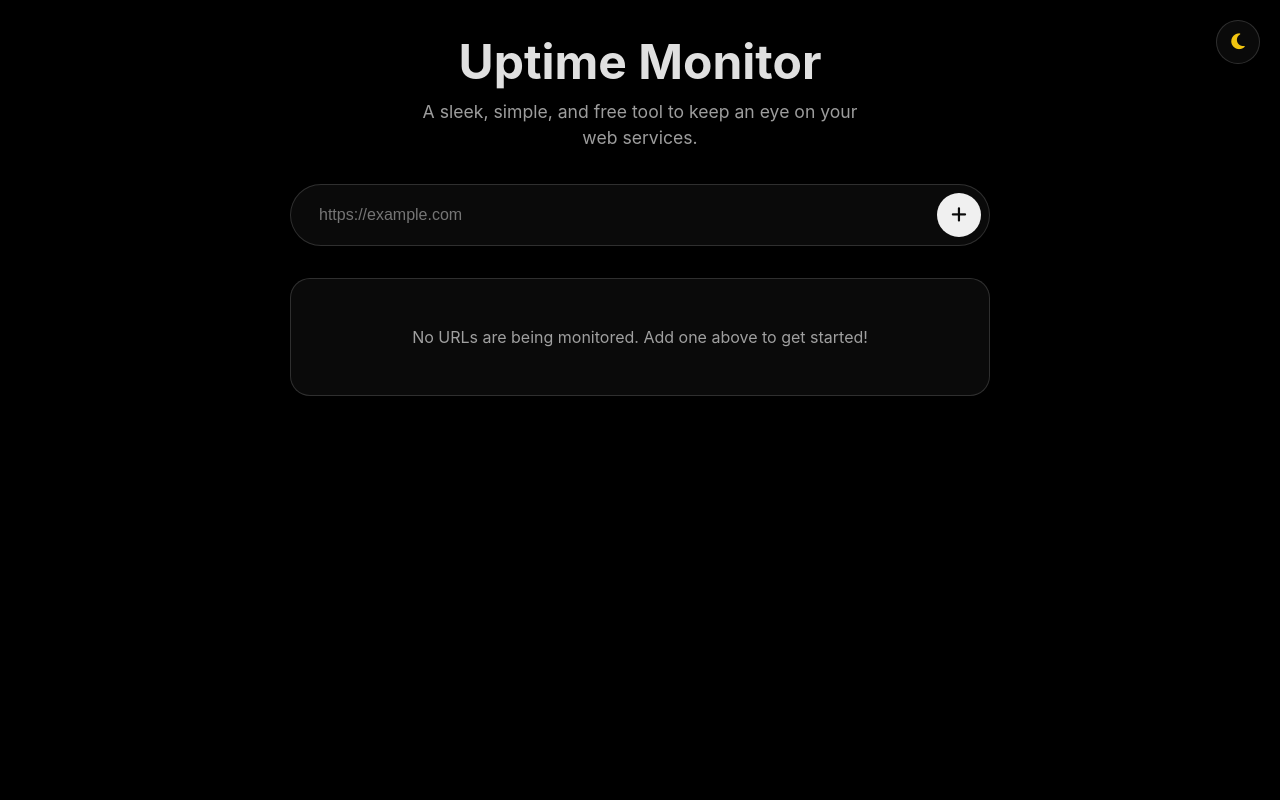
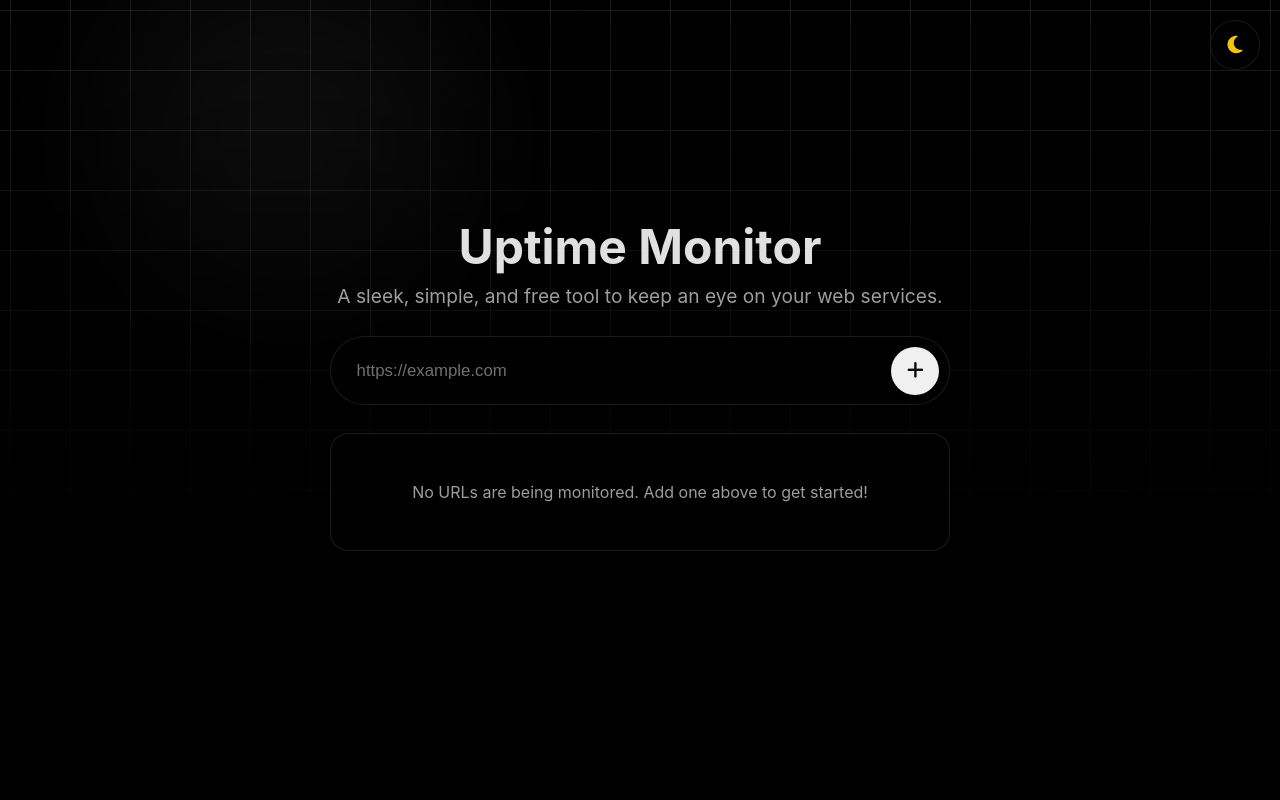
Before and after one commit to EndOverdosing/Monitor-Uptime, a FastAPI app: page / in a window 1280 px wide. Run offline with FastAPI, Linux system fonts and the light colour scheme; data that the repository does not hold is empty.

Commit message:
Update style.css

```diff
--- a/static/style.css
+++ b/static/style.css
@@ -1,8 +1,8 @@
 :root {
     --border-radius-soft: 12px;
-    --border-radius-round: 20px;
+    --border-radius-round: 18px;
     --border-radius-pill: 50px;
-    --transition-fluid: all 0.4s cubic-bezier(0.25, 0.8, 0.25, 1);
+    --transition-std: all 0.35s ease-in-out;
     --font-weight-normal: 400;
     --font-weight-medium: 500;
     --font-weight-semibold: 600;
@@ -10,9 +10,9 @@
     --primary-text-color: #e0e0e0;
     --secondary-text-color: rgba(224, 224, 224, 0.7);
     --muted-text-color: rgba(224, 224, 224, 0.5);
-    --border-color-subtle: rgba(255, 255, 255, 0.15);
+    --border-color-subtle: rgba(255, 255, 255, 0.1);
     --background-color-page: #000000;
-    --glass-base-bg: rgba(20, 20, 20, 0.5);
+    --glass-base-bg: rgba(0, 0, 0, 0.5);
     --button-primary-bg: #f0f0f0;
     --button-primary-text: #0a0a0a;
     --button-primary-hover-bg: #ffffff;
@@ -23,14 +23,17 @@
     --gradient-start: rgba(0, 0, 0, 0);
     --gradient-middle: rgba(0, 0, 0, 0.5);
     --gradient-end: rgba(0, 0, 0, 1);
+    --gradient-middle-pos: 40%;
+    --gradient-end-pos: 70%;
 }
+
 body.light-theme {
     --primary-text-color: #1d1d1f;
     --secondary-text-color: rgba(29, 29, 31, 0.7);
     --muted-text-color: rgba(29, 29, 31, 0.5);
     --border-color-subtle: rgba(0, 0, 0, 0.1);
     --background-color-page: #f5f5f7;
-    --glass-base-bg: rgba(255, 255, 255, 0.5);
+    --glass-base-bg: rgba(255, 255, 255, 0.6);
     --button-primary-bg: #000000;
     --button-primary-text: #ffffff;
     --button-primary-hover-bg: #1d1d1f;
@@ -39,56 +42,86 @@ body.light-theme {
     --gradient-middle: rgba(255, 255, 255, 0.5);
     --gradient-end: rgba(255, 255, 255, 1);
 }
-*,*::before,*::after { margin: 0; padding: 0; box-sizing: border-box; }
+
+*, *::before, *::after { margin: 0; padding: 0; box-sizing: border-box; }
 html { scroll-behavior: smooth; }
+
 body {
+    position: relative;
     background-color: var(--background-color-page);
+    background-image: linear-gradient(to right, var(--border-color-subtle) 1px, transparent 1px), linear-gradient(to bottom, var(--border-color-subtle) 1px, transparent 1px);
+    background-size: 60px 60px;
+    background-position: center;
     font-family: -apple-system, BlinkMacSystemFont, 'SF Pro Text', 'Helvetica Neue', Helvetica, Arial, sans-serif;
     -webkit-font-smoothing: antialiased;
-    display: flex; justify-content: center; align-items: flex-start;
-    min-height: 100vh; padding: 2rem 1rem;
+    display: flex;
+    justify-content: center;
+    align-items: center;
+    min-height: 100vh;
+    padding: 2rem 1rem;
+    overflow-x: hidden;
     transition: background-color 0.4s ease;
 }
-body::before, body::after { content: ""; position: fixed; left: 0; right: 0; pointer-events: none; }
-body::before { top: 0; bottom: 0; background: linear-gradient(to bottom, var(--gradient-start) 0%, var(--gradient-middle) 40%, var(--gradient-end) 70%); z-index: 1; }
+
+body::before {
+    content: ""; position: absolute; top: 0; left: 0; right: 0; bottom: 0;
+    pointer-events: none; background: linear-gradient(to bottom, var(--gradient-start) 0%, var(--gradient-middle) var(--gradient-middle-pos), var(--gradient-end) var(--gradient-end-pos));
+    z-index: 1;
+}
+
 body::after {
-    content: ""; top: 0; bottom: 0;
-    background: radial-gradient(circle at var(--cursor-x) var(--cursor-y), hsla(0, 0%, 100%, 0.3) 50px, hsla(0, 0%, 100%, 0.1) 150px, transparent 300px), var(--border-color-subtle);
+    content: ""; position: fixed; top: 0; left: 0; right: 0; bottom: 0; pointer-events: none;
+    background: radial-gradient(circle at var(--cursor-x) var(--cursor-y), hsla(0, 0%, 100%, 0.363) 50px, hsla(0, 0%, 100%, 0.125) 150px, transparent 300px);
     mask-image: linear-gradient(to right, white 1px, transparent 1px), linear-gradient(to bottom, white 1px, transparent 1px);
     -webkit-mask-image: linear-gradient(to right, white 1px, transparent 1px), linear-gradient(to bottom, white 1px, transparent 1px);
     mask-size: 60px 60px; -webkit-mask-size: 60px 60px;
     mask-position: center; -webkit-mask-position: center;
-    opacity: var(--cursor-opacity, 0.5);
-    transition: opacity 0.3s ease-out;
-    z-index: 0;
+    opacity: var(--cursor-opacity, 0); transition: opacity 0.3s ease-out; z-index: 0;
 }
+
 body.light-theme::after {
-    background: radial-gradient(circle at var(--cursor-x) var(--cursor-y), rgba(0, 0, 0, 0.15) 50px, rgba(0, 0, 0, 0.05) 150px, transparent 300px), var(--border-color-subtle);
+    background: radial-gradient(circle at var(--cursor-x) var(--cursor-y), rgba(0, 0, 0, 0.15) 50px, rgba(0, 0, 0, 0.2) 150px, transparent 300px);
 }
+
 .theme-switcher {
-    position: fixed; top: 20px; right: 20px; width: 44px; height: 44px;
+    position: fixed; top: 20px; right: 20px; width: 50px; height: 50px;
     background-color: var(--glass-base-bg); border: 1px solid var(--border-color-subtle);
     border-radius: 50%; cursor: pointer; display: flex; justify-content: center; align-items: center;
-    z-index: 1000; overflow: hidden; transition: var(--transition-fluid); backdrop-filter: blur(16px);
+    z-index: 1000; overflow: hidden; transition: var(--transition-std); backdrop-filter: blur(10px);
 }
-.theme-switcher:hover { transform: scale(1.1); box-shadow: 0 4px 20px rgba(0, 0, 0, 0.2); }
-.theme-switcher .sun-icon, .theme-switcher .moon-icon { font-size: 18px; position: absolute; transition: transform 0.4s ease-in-out, opacity 0.4s ease-in-out; }
+
+.theme-switcher:hover { transform: scale(1.05); box-shadow: 0 4px 15px rgba(0, 0, 0, 0.1); }
+.theme-switcher .sun-icon, .theme-switcher .moon-icon { font-size: 20px; position: absolute; transition: transform 0.4s ease-in-out, opacity 0.4s ease-in-out; }
 .theme-switcher .sun-icon { color: #f39c12; transform: translateY(-150%); opacity: 0; }
 .theme-switcher .moon-icon { color: #f1c40f; transform: translateY(0); opacity: 1; }
 body.light-theme .theme-switcher .sun-icon { transform: translateY(0); opacity: 1; }
 body.light-theme .theme-switcher .moon-icon { transform: translateY(150%); opacity: 0; }
-.main-content-wrapper { width: 100%; max-width: 700px; margin: 0 auto; display: flex; flex-direction: column; gap: 2rem; padding-bottom: 4rem; position: relative; z-index: 2; }
-@keyframes fade-in-up { from { opacity: 0; transform: translateY(20px); } to { opacity: 1; transform: translateY(0); } }
-.hero-header { text-align: center; animation: fade-in-up 0.6s 0.1s ease-out both; }
-.hero-header h1 { font-size: clamp(2.2rem, 5vw, 3rem); color: var(--primary-text-color); font-weight: var(--font-weight-bold); }
-.hero-header .subtitle { font-size: clamp(1rem, 4vw, 1.1rem); color: var(--secondary-text-color); margin-top: 0.5rem; max-width: 450px; margin-left: auto; margin-right: auto; line-height: 1.5; }
+
+.blurry-orbs { position: fixed; top: 0; left: 0; width: 100%; height: 100%; z-index: -1; pointer-events: none; }
+.blurry-orbs>div {
+    position: absolute; background: var(--accent-color); border-radius: 50%;
+    opacity: 0.1; filter: blur(80px); animation: moveOrb 15s infinite alternate;
+}
+.blurry-orbs>div:nth-child(1) { height: 250px; width: 250px; top: 10%; left: 5%; animation-duration: 25s; }
+.blurry-orbs>div:nth-child(2) { height: 200px; width: 200px; top: 60%; right: 10%; animation-duration: 18s; animation-delay: -5s; }
+.blurry-orbs>div:nth-child(3) { height: 150px; width: 150px; bottom: 5%; left: 20%; animation-duration: 20s; }
+@keyframes moveOrb { 0% { transform: translate(0, 0) scale(1); } 50% { transform: translate(120px, -80px) scale(1.4); } 100% { transform: translate(-40px, 100px) scale(0.8); } }
+
+.main-content-wrapper { width: 100%; max-width: 620px; margin: 0 auto; display: flex; flex-direction: column; gap: 1.75rem; padding-bottom: 2rem; position: relative; z-index: 2; perspective: 1000px; }
+@keyframes fade-in-up { from { opacity: 0; transform: translateY(25px); } to { opacity: 1; transform: translateY(0); } }
+
+.hero-header { text-align: center; animation: fade-in-up 0.8s 0.2s ease-out both; }
+.hero-header h1 { font-size: clamp(2.2rem, 5vw, 3rem); color: var(--primary-text-color); font-weight: var(--font-weight-bold); margin-bottom: 0.5rem; }
+.hero-header .subtitle { font-size: clamp(1rem, 4vw, 1.2rem); color: var(--secondary-text-color); }
+
 .interactive-border {
-    position: relative;
-    background-color: var(--glass-base-bg); border: 1px solid var(--border-color-subtle);
-    backdrop-filter: blur(18px); -webkit-backdrop-filter: blur(18px);
-    transition: var(--transition-fluid);
+    position: relative; background-color: var(--glass-base-bg); border: 1px solid var(--border-color-subtle);
+    backdrop-filter: blur(14px); transition: transform 0.3s ease-out, box-shadow 0.3s ease-out, background-color 0.4s ease;
+    transform-style: preserve-3d;
 }
-.interactive-border:hover { transform: translateY(-5px); box-shadow: 0 10px 30px rgba(0, 0, 0, 0.2); }
+.interactive-border:hover { box-shadow: 0 0 30px rgba(0,0,0,0.1); }
+body.light-theme .interactive-border:hover { box-shadow: 0 0 30px rgba(0,0,0,0.05); }
+
 .interactive-border::before {
     content: ""; position: absolute; top: 0; left: 0; right: 0; bottom: 0; border-radius: inherit; pointer-events: none;
     border: 1px solid transparent; background: radial-gradient(300px circle at var(--x) var(--y), var(--accent-color), transparent 40%) border-box;
@@ -96,16 +129,19 @@ body.light-theme .theme-switcher .moon-icon { transform: translateY(150%); opaci
     mask-composite: exclude; -webkit-mask-composite: xor; opacity: var(--opacity, 0); transition: opacity 0.2s ease-out;
 }
 body.light-theme .interactive-border::before { background: radial-gradient(250px circle at var(--x) var(--y), rgba(0, 0, 0, 0.8), transparent 40%) border-box; }
-.url-form-container { animation: fade-in-up 0.6s 0.2s ease-out both; border-radius: var(--border-radius-pill); }
-.url-form { display: flex; align-items: center; padding: 0.5rem; gap: 0.5rem; }
-#url-input { flex-grow: 1; background: transparent; border: none; outline: none; color: var(--primary-text-color); font-size: 1rem; padding: 0.75rem 1.25rem; }
+
+.url-form-container { animation: fade-in-up 0.8s 0.4s ease-out both; border-radius: var(--border-radius-pill); }
+.url-form { display: flex; align-items: center; padding: 0.6rem; gap: 0.75rem; }
+#url-input { flex-grow: 1; background: transparent; border: none; outline: none; color: var(--primary-text-color); font-size: 1.05rem; padding: 0.5rem 1rem; }
 #url-input::placeholder { color: var(--muted-text-color); }
-#submit-button { display: flex; align-items: center; justify-content: center; height: 44px; width: 44px; background-color: var(--button-primary-bg); color: var(--button-primary-text); border: none; border-radius: 50%; font-size: 1.1rem; cursor: pointer; transition: var(--transition-fluid); flex-shrink: 0; }
-#submit-button:hover:not(:disabled) { transform: scale(1.15); }
-.flash-message { padding: 1rem 1.5rem; border-radius: var(--border-radius-soft); font-weight: 500; animation: fade-in-up 0.5s ease-out both; text-align: center; }
+#submit-button { display: flex; align-items: center; justify-content: center; height: 48px; width: 48px; background-color: var(--button-primary-bg); color: var(--button-primary-text); border: none; border-radius: 50%; font-size: 1.2rem; cursor: pointer; transition: var(--transition-std); flex-shrink: 0; }
+#submit-button:hover:not(:disabled) { transform: scale(1.1); }
+
+.flash-message { padding: 1.25rem 1.75rem; border-radius: var(--border-radius-soft); font-weight: 500; animation: fade-in-up 0.5s ease-out both; text-align: center; }
 .flash-success { background-color: rgba(80, 250, 123, 0.1); border: 1px solid rgba(80, 250, 123, 0.2); color: var(--success-color); }
 .flash-error { background-color: rgba(255, 85, 85, 0.1); border: 1px solid rgba(255, 85, 85, 0.2); color: var(--error-color); }
-.url-list-container { display: flex; flex-direction: column; gap: 1.5rem; animation: fade-in-up 0.6s 0.3s ease-out both; }
+
+.url-list-container { display: flex; flex-direction: column; gap: 1.5rem; animation: fade-in-up 0.8s 0.6s ease-out both; }
 .url-card { padding: 1.25rem 1.5rem; border-radius: var(--border-radius-round); display: flex; flex-direction: column; gap: 1rem; }
 .url-card-header { display: flex; justify-content: space-between; align-items: flex-start; gap: 1rem; }
 .url-link-wrapper { min-width: 0; }
@@ -118,7 +154,7 @@ body.light-theme .interactive-border::before { background: radial-gradient(250px
 .status-error { background-color: var(--error-color); }
 .status-unknown { background-color: var(--muted-text-color); color: var(--primary-text-color); }
 .delete-form button { background: none; border: none; cursor: pointer; padding: 0; }
-.delete-icon { font-size: 1.2rem; color: var(--muted-text-color); transition: var(--transition-fluid); }
+.delete-icon { font-size: 1.2rem; color: var(--muted-text-color); transition: var(--transition-std); }
 .delete-icon:hover { color: var(--error-color); transform: scale(1.2); }
 .url-card-stats { display: grid; grid-template-columns: 1fr 1fr; gap: 1rem; border-top: 1px solid var(--border-color-subtle); padding-top: 1rem; }
 .stat-item { font-size: 0.9rem; color: var(--secondary-text-color); }
@@ -127,13 +163,15 @@ body.light-theme .interactive-border::before { background: radial-gradient(250px
 .stat-item .downtime { color: var(--error-color); }
 .details-link { display: inline-block; margin-top: 0.5rem; color: var(--accent-color); text-decoration: none; font-weight: var(--font-weight-medium); }
 .details-link:hover { text-decoration: underline; }
+
 .empty-state { padding: 3rem 1.5rem; text-align: center; color: var(--secondary-text-color); border-radius: var(--border-radius-round); }
-.details-header { text-align: center; margin-bottom: 1.5rem; animation: fade-in-up 0.6s 0.2s ease-out both; }
+
+.details-header { text-align: center; margin-bottom: 1.5rem; animation: fade-in-up 0.8s 0.2s ease-out both; }
 .details-header .url-display a { font-size: clamp(1.2rem, 4vw, 1.5rem); font-weight: var(--font-weight-semibold); color: var(--primary-text-color); word-break: break-all; text-decoration: none; }
 .details-header .url-display a:hover { text-decoration: underline; }
-.back-link { display: inline-block; color: var(--secondary-text-color); text-decoration: none; margin-bottom: 2rem; font-weight: 500; animation: fade-in-up 0.6s 0.1s ease-out both; transition: color 0.3s ease; }
+.back-link { display: inline-block; color: var(--secondary-text-color); text-decoration: none; margin-bottom: 2rem; font-weight: 500; animation: fade-in-up 0.8s 0.2s ease-out both; transition: color 0.3s ease; }
 .back-link:hover { color: var(--primary-text-color); }
-.logs-table-container { animation: fade-in-up 0.6s 0.3s ease-out both; border-radius: var(--border-radius-round); overflow: hidden; }
+.logs-table-container { animation: fade-in-up 0.8s 0.6s ease-out both; border-radius: var(--border-radius-round); overflow: hidden; }
 .logs-table { width: 100%; border-collapse: collapse; }
 .logs-table th { background-color: rgba(255, 255, 255, 0.05); color: var(--secondary-text-color); font-weight: var(--font-weight-medium); font-size: 0.8rem; text-transform: uppercase; letter-spacing: 0.8px; }
 body.light-theme .logs-table th { background-color: rgba(0, 0, 0, 0.03); }
@@ -141,7 +179,9 @@ body.light-theme .logs-table th { background-color: rgba(0, 0, 0, 0.03); }
 .logs-table td { color: var(--primary-text-color); font-size: 0.9rem; }
 .logs-table .status-text-up { color: var(--success-color); font-weight: var(--font-weight-semibold); }
 .logs-table .status-text-down { color: var(--error-color); font-weight: var(--font-weight-semibold); }
+
 @media (max-width: 640px) {
+    body { align-items: flex-start; padding-top: 6rem; }
     .url-card-stats { grid-template-columns: 1fr; gap: 0.75rem; }
     .logs-table thead { display: none; }
     .logs-table tr { display: block; margin-bottom: 1rem; border-radius: var(--border-radius-soft); background-color: var(--glass-base-bg); border: 1px solid var(--border-color-subtle); padding: 1rem; }
```
